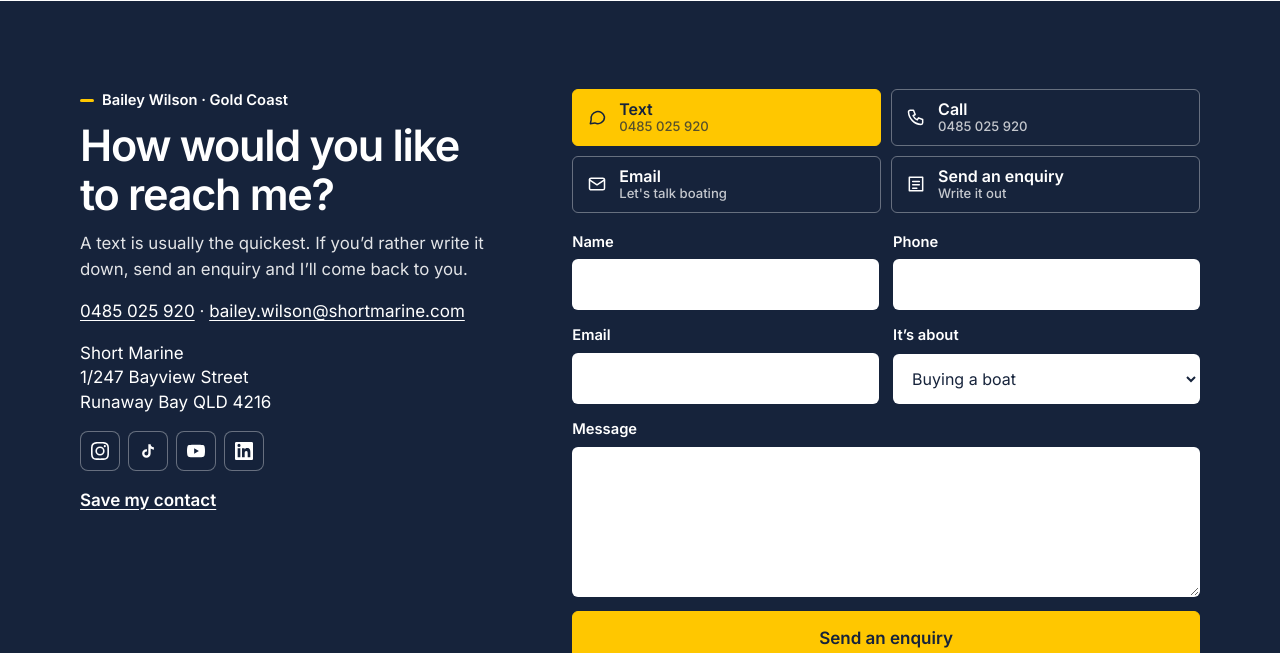
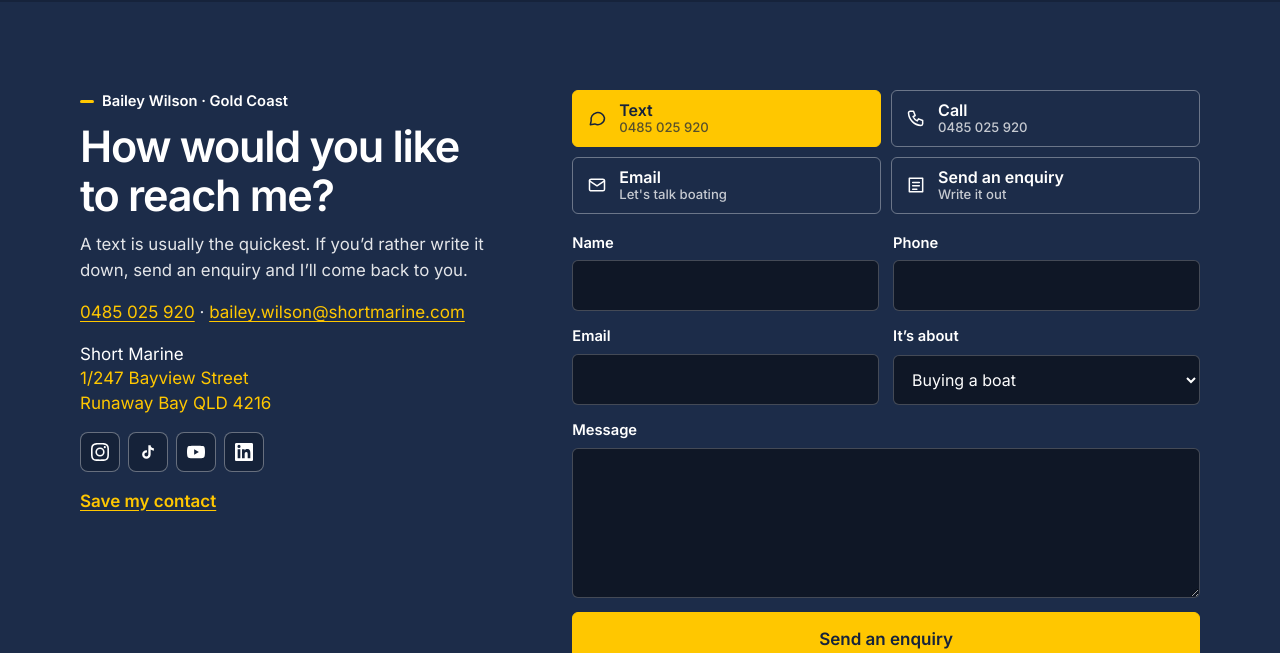
Before and after one commit to baileywilson2305-code/bailey-wilson-site, a website built with Vite: page index.html in a window 1280 px wide. Shown: the part 2147-2800 px from the top of the page. Built offline with nearby package versions, Linux system fonts and the light colour scheme; files whose address does not match are found by name.

Commit message:
Navy site-wide background and tighter intro copy
Switch remaining white sections to navy and a lighter navy band, with white and muted text, yellow links and dark form inputs. Update the intro eyebrow and drop sales-executive wording from the paragraph. Fix the stale proof-line check.

```diff
--- a/index.html
+++ b/index.html
@@ -124,11 +124,11 @@
             </picture>
           </figure>
           <div>
-            <p class="eyebrow">Bailey Wilson · Gold Coast</p>
+            <p class="eyebrow">Bailey Wilson · Short Marine · Gold Coast</p>
             <h2 id="intro-title">Buying, selling and learning.</h2>
           </div>
         </div>
-        <p class="intro-lead">I&rsquo;m Bailey, a sales executive at Short Marine, with over five years in the industry and experience across a wide range of boats. I&rsquo;m passionate about helping people learn about boating and get the most out of the boat they&rsquo;ve got, whether they&rsquo;re just starting out or have been at it for years.</p>
+        <p class="intro-lead">I&rsquo;m Bailey, with over five years in the industry and experience across a wide range of boats. I&rsquo;m passionate about helping people learn about boating and get the most out of the boat they&rsquo;ve got, whether they&rsquo;re just starting out or have been at it for years.</p>
         <ul class="cards">
           <li>
             <h3>Buying</h3>
--- a/scripts/check.mjs
+++ b/scripts/check.mjs
@@ -15,7 +15,7 @@ const needles = [
   "right boat.",
   "Buying, selling and learning.",
   "Learn &amp; Explore",
-  "Over 5 years · Gold Coast · Short Marine",
+  "5+ years · Short Marine · Gold Coast &amp; across Australia",
   "How would you like to reach me?",
   "Grady-White distributor",
   "Chris-Craft, Regal and Capelli",
--- a/src/styles.css
+++ b/src/styles.css
@@ -24,22 +24,24 @@
 
 :root {
   --navy: #16233b;
+  --navy-mid: #1c2c49;
+  --navy-deep: #0f1726;
   --yellow: #ffc700;
-  --ink: #102033;
-  --paper: #ffffff;
-  --wash: #f5f5f3;
-  --muted: #4d5d72;
-  --line: rgba(22, 35, 59, 0.12);
+  --ink: #ffffff;
+  --paper: #16233b;
+  --wash: #243656;
+  --muted: rgba(255, 255, 255, 0.75);
+  --line: rgba(255, 255, 255, 0.22);
   --font: Inter, "Helvetica Neue", Helvetica, Arial, sans-serif;
   --wrap: min(1120px, calc(100% - 32px));
-  color-scheme: light;
+  color-scheme: dark;
 }
 
 *,
 *::before,
 *::after { box-sizing: border-box; }
 
-html { scroll-behavior: smooth; }
+html { scroll-behavior: smooth; background: var(--navy); }
 
 body {
   margin: 0;
@@ -83,7 +85,7 @@ p { margin: 0 0 1rem; }
 
 .eyebrow {
   margin: 0 0 10px;
-  color: var(--navy);
+  color: #fff;
   font-size: 0.92rem;
   font-weight: 600;
   letter-spacing: 0;
@@ -278,7 +280,7 @@ p { margin: 0 0 1rem; }
   border: 1px solid rgba(255, 255, 255, 0.35);
   color: #fff;
   text-decoration: none;
-  background: rgba(22, 35, 59, 0.35);
+  background: rgba(15, 23, 38, 0.45);
 }
 
 .socials a:hover {
@@ -300,7 +302,7 @@ p { margin: 0 0 1rem; }
   padding: clamp(48px, 7vw, 88px) 0;
 }
 
-.intro { background: var(--paper); }
+.intro { background: var(--navy-mid); }
 
 .intro-byline {
   display: flex;
@@ -361,6 +363,7 @@ p { margin: 0 0 1rem; }
 .cards li {
   background: var(--wash);
   border-radius: 8px;
+  border: 1px solid var(--line);
   border-top: 3px solid var(--yellow);
   padding: 16px 16px 8px;
 }
@@ -376,17 +379,17 @@ p { margin: 0 0 1rem; }
 .card-links {
   font-size: 0.92rem;
   font-weight: 600;
-  color: var(--navy);
+  color: var(--yellow);
 }
 
 .card-links a {
-  color: var(--navy);
+  color: var(--yellow);
   text-decoration: none;
 }
 
 .card-links a:hover {
+  color: #ffd24d;
   text-decoration: underline;
-  text-decoration-color: var(--yellow);
   text-underline-offset: 3px;
 }
 
@@ -397,14 +400,14 @@ p { margin: 0 0 1rem; }
   font-size: 0.98rem;
 }
 
-.scene { background: var(--paper); padding: 12px 0 24px; }
+.scene { background: var(--navy); padding: 12px 0 24px; }
 
 .scene-photo { aspect-ratio: 16 / 8; }
 
 .scene-photo img { object-position: center 50%; }
 
 .contact {
-  background: var(--navy);
+  background: var(--navy-mid);
   color: #fff;
 }
 
@@ -434,13 +437,14 @@ p { margin: 0 0 1rem; }
 address a,
 .contact-extra a,
 .site-footer a {
-  color: #fff;
+  color: var(--yellow);
   text-underline-offset: 3px;
 }
 
 .contact-direct a:hover,
 address a:hover,
-.contact-extra a:hover { color: var(--yellow); }
+.contact-extra a:hover,
+.site-footer a:hover { color: #ffd24d; }
 
 address {
   font-style: normal;
@@ -539,12 +543,38 @@ textarea {
   min-height: 48px;
   padding: 12px 14px;
   border-radius: 6px;
-  border: 1px solid transparent;
-  background: #fff;
-  color: var(--navy);
+  border: 1px solid var(--line);
+  background: var(--navy-deep);
+  color: #fff;
   font: inherit;
   font-weight: 400;
   font-size: 16px;
+  color-scheme: dark;
+}
+
+input::placeholder,
+textarea::placeholder {
+  color: rgba(255, 255, 255, 0.55);
+}
+
+input:focus-visible,
+select:focus-visible,
+textarea:focus-visible {
+  border-color: var(--yellow);
+}
+
+option {
+  background: var(--navy-deep);
+  color: #fff;
+}
+
+input:-webkit-autofill,
+select:-webkit-autofill,
+textarea:-webkit-autofill {
+  -webkit-text-fill-color: #fff;
+  caret-color: #fff;
+  box-shadow: 0 0 0 1000px var(--navy-deep) inset;
+  transition: background-color 9999s ease-out;
 }
 
 textarea { min-height: 140px; resize: vertical; }
@@ -557,8 +587,8 @@ textarea { min-height: 140px; resize: vertical; }
 
 .site-footer {
   padding: 22px 0 max(22px, env(safe-area-inset-bottom));
-  background: #0f1726;
-  color: rgba(255, 255, 255, 0.78);
+  background: var(--navy-deep);
+  color: var(--muted);
   font-size: 0.92rem;
 }
 
@@ -577,8 +607,6 @@ textarea { min-height: 140px; resize: vertical; }
   height: 36px;
   background: transparent;
 }
-
-.site-footer a:hover { color: var(--yellow); }
 
 @media (max-width: 719px) {
   .hero-media img {
```
Also changed, not shown: dist/index.html.
